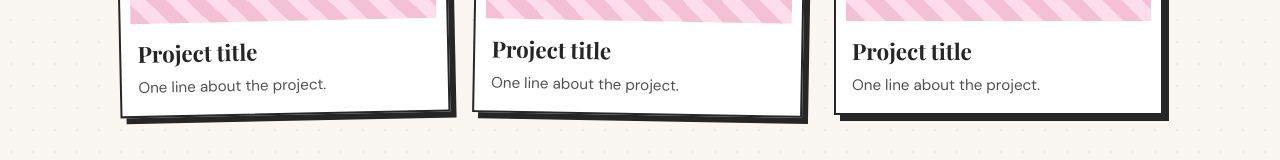
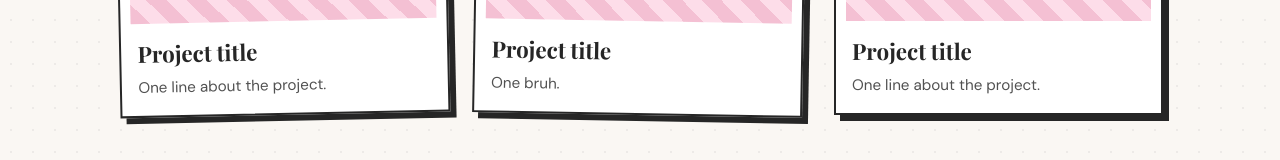
Before and after one commit to wnyrora-ops/illsouportfoilo, a plain HTML site: page index.html in a window 1280 px wide. Shown: the part 2279-2439 px from the top of the page. Drawn offline with nearby package versions, Linux system fonts and the light colour scheme; a web font is replaced by a local one.

Commit message:
Update index.html

```diff
--- a/index.html
+++ b/index.html
@@ -175,7 +175,7 @@
     <article class="card"><div class="ph">Project 2<br>image here</div><h3>Project title</h3><p>One line about the project.</p></article>
     <article class="card"><div class="ph">Project 3<br>image here</div><h3>Project title</h3><p>One line about the project.</p></article>
     <article class="card"><div class="ph">Project 4<br>image here</div><h3>Project title</h3><p>One line about the project.</p></article>
-    <article class="card"><div class="ph">Project 5<br>image here</div><h3>Project title</h3><p>One line about the project.</p></article>
+    <article class="card"><div class="ph">Project 5<br>image here</div><h3>Project title</h3><p>One bruh.</p></article>
     <article class="card"><div class="ph">Project 6<br>image here</div><h3>Project title</h3><p>One line about the project.</p></article>
   </div>
 </section>
```
